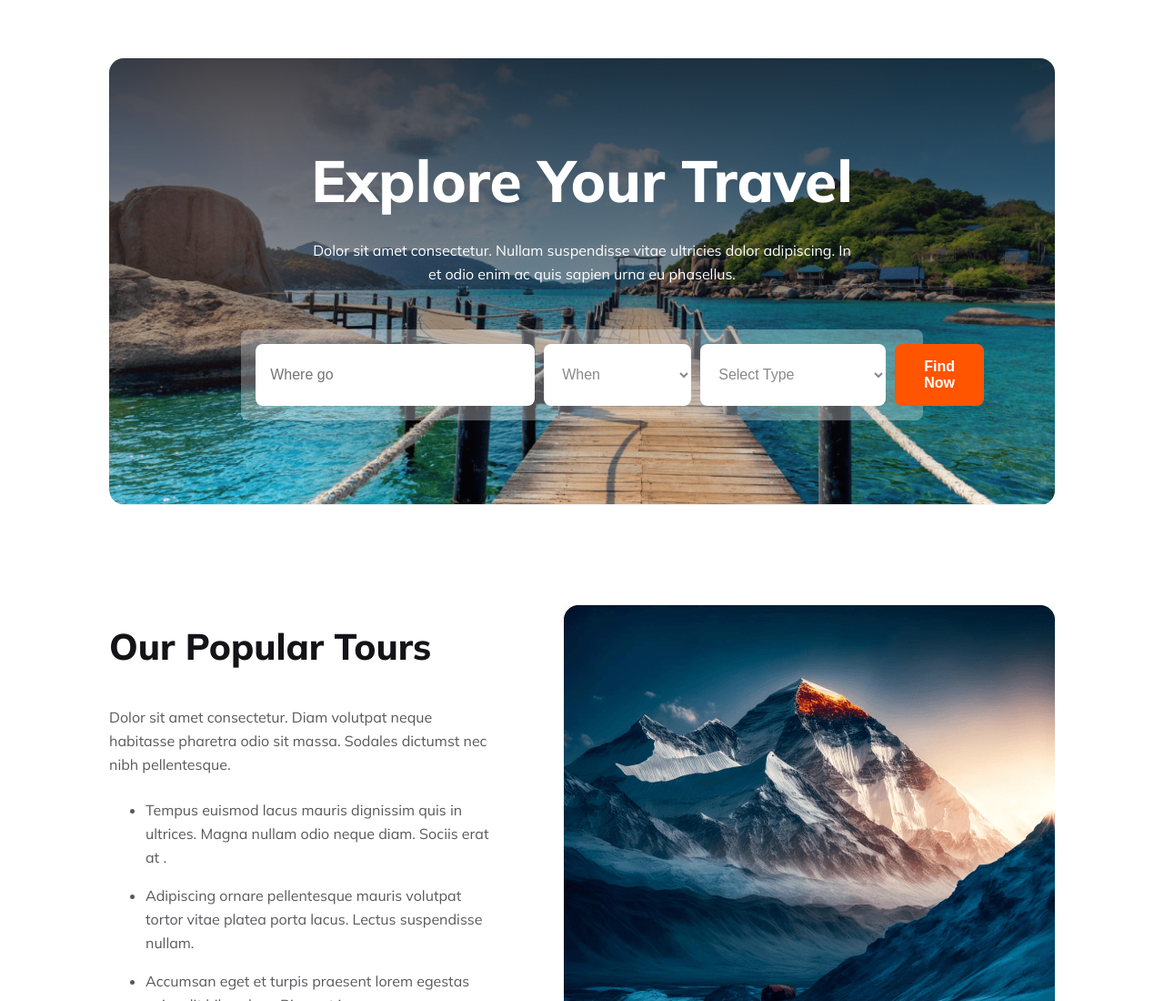
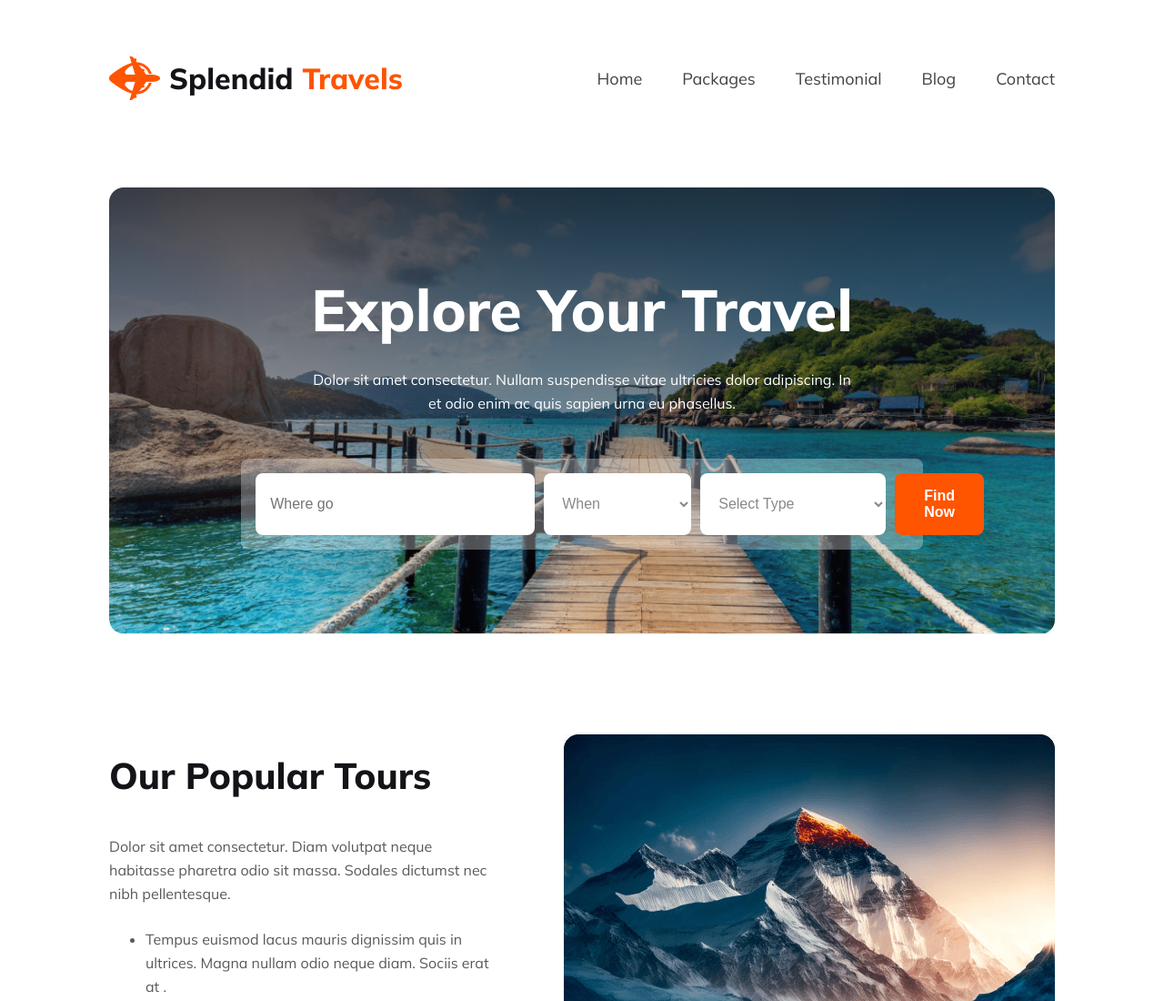
Before and after one commit to Tanmoym047/Splendid-Travels, a plain HTML site: page index.html in a window 1280 px wide. Shown: the top 1100 px of the page at 91% size. Drawn offline with Linux system fonts and the light colour scheme.

Commit message:
nav bar done

```diff
--- a/index.html
+++ b/index.html
@@ -13,6 +13,17 @@
 <body>
     <!-- header start -->
     <header>
+        <!-- nav bar start -->
+        <nav>
+            <h3><img src="Images/Group 40071 (2).png" alt="">Splendid <span style="color: #FF5400;"> Travels</h3>
+            <ul>
+                <li>Home</li>
+                <li>Packages</li>
+                <li>Testimonial</li>
+                <li>Blog</li>
+                <li>Contact</li>
+            </ul>
+        </nav>
         <!-- banner start-->
 
         <section id="banner">
--- a/styles/responsive.css
+++ b/styles/responsive.css
@@ -5,6 +5,15 @@
     /* common style */
     .head {
         font-size: 1.25rem;
+    }
+
+    /* nav bar */
+    nav {
+        flex-direction: column;
+    }
+
+    nav>ul {
+        flex-direction: column;
     }
 
     /* banner styles */
@@ -167,6 +176,11 @@
         font-size: 1.25rem;
     }
 
+    /* nav style */
+    nav {
+        flex-direction: column;
+    }
+
     /* banner styles */
     #banner {
         margin: 0 auto 0.5rem;
--- a/styles/style.css
+++ b/styles/style.css
@@ -30,6 +30,33 @@ body {
     font-size: 2.5rem;
     font-weight: 800;
 }
+
+/* nav bar */
+nav {
+    width: 81.25%;
+    margin: 30px auto 50px;
+    display: flex;
+    justify-content: space-between;
+    align-items: center;
+}
+
+nav h3 {
+    color: #131318;
+    font-size: 2.25rem;
+    font-weight: 800;
+}
+
+nav>ul {
+    list-style: none;
+    display: flex;
+    justify-content: space-between;
+    gap: 2.75rem;
+    color: #424247;
+    text-align: center;
+    font-size: 18px;
+    font-weight: 400;
+}
+
 
 /* banner styles */
 #banner {
@@ -338,7 +365,8 @@ footer {
     padding-bottom: 3%;
 }
 
-#footer h3 {
+#footer h3,
+nav h3 {
     display: flex;
     justify-content: center;
     align-items: center;
@@ -347,8 +375,6 @@ footer {
     font-weight: 800;
     gap: 10px;
 }
-
-#footer h3 img {}
 
 .footer-icon {
     margin-top: 2rem;
```
